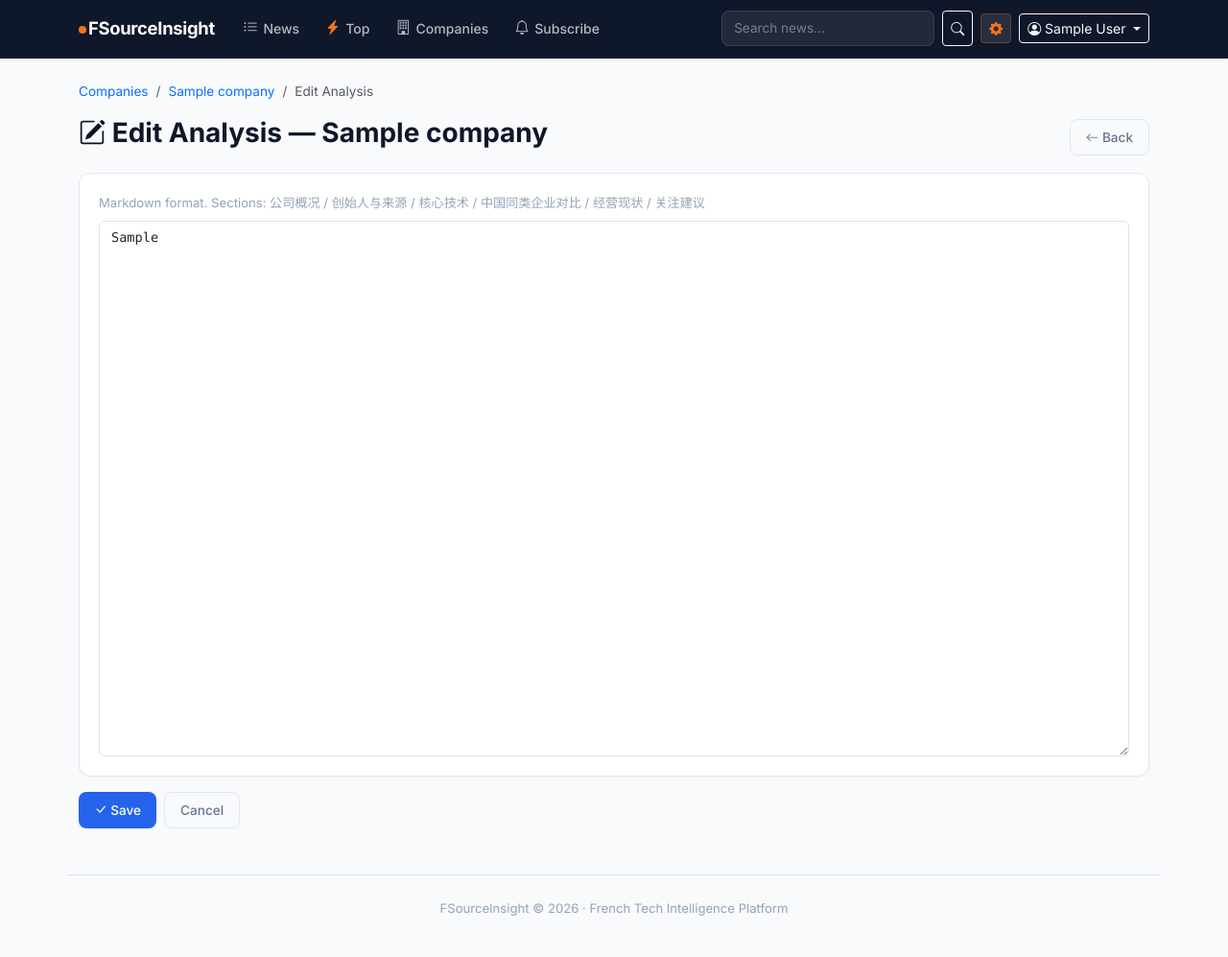
After one commit to zhubinghui/FSourceInsight, a Flask app: a page that uses app/web/templates/company/edit_analysis.html in a window 1280 px wide. The commit adds this page. Shown: the whole page at 96% size. Run offline with Flask 3, Linux system fonts and the light colour scheme; a user stored in the database is signed in; tables that the repository leaves empty hold one stand-in row (values such as "Sample post"); parts of the project's set-up code (start-up, migrations or seed data) failed here and were passed over.

Commit message:
feat: Chinese descriptions, editable analysis, revision history
Map view:
- Company cards now show Chinese one-line description (extracted from
  ai_analysis "公司概况" section via summary_zh property)

Editable AI analysis:
- New edit page (/companies/<slug>/edit-analysis) with monospace
  markdown editor
- "Edit" button on detail page alongside "AI Refresh"
- Admin-only access

Revision history:
- New ai_revision_history JSON field on Company model
- Auto-saves previous version before any update (manual edit,
  AI refresh, or auto-refresh from news pipeline)
- Tracks source: manual-edit / ai-regenerate / auto-refresh
- Keeps last 10 revisions
- Collapsible history view on edit page with timestamps and source badges
- Detail page shows revision count with link to history

Co-Authored-By: Claude Opus 4.6 (1M context) <noreply@anthropic.com>

```diff
--- /dev/null
+++ b/app/web/templates/company/edit_analysis.html
@@ -0,0 +1,62 @@
+{% extends "base.html" %}
+{% block title %}Edit Analysis - {{ company.name }}{% endblock %}
+{% block content %}
+<nav aria-label="breadcrumb" style="font-size: 0.85rem;">
+    <ol class="breadcrumb">
+        <li class="breadcrumb-item"><a href="{{ url_for('company.index') }}" class="text-decoration-none">Companies</a></li>
+        <li class="breadcrumb-item"><a href="{{ url_for('company.detail', slug=company.slug) }}" class="text-decoration-none">{{ company.name }}</a></li>
+        <li class="breadcrumb-item active">Edit Analysis</li>
+    </ol>
+</nav>
+
+<div class="d-flex justify-content-between align-items-center mb-3">
+    <h3 style="font-weight: 700;"><i class="bi bi-pencil-square"></i> Edit Analysis — {{ company.name }}</h3>
+    <a href="{{ url_for('company.detail', slug=company.slug) }}" class="btn btn-fs-ghost btn-sm"><i class="bi bi-arrow-left"></i> Back</a>
+</div>
+
+<form method="post">
+    <input type="hidden" name="csrf_token" value="{{ csrf_token() }}">
+    <div class="card card-fs mb-3">
+        <div class="card-body">
+            <div class="mb-2 text-fs-muted" style="font-size: 0.82rem;">
+                Markdown format. Sections: 公司概况 / 创始人与来源 / 核心技术 / 中国同类企业对比 / 经营现状 / 关注建议
+            </div>
+            <textarea name="ai_analysis" class="form-control" rows="25" style="font-family: 'SF Mono', Monaco, Menlo, monospace; font-size: 0.85rem; line-height: 1.6;">{{ company.ai_analysis or '' }}</textarea>
+        </div>
+    </div>
+    <div class="d-flex gap-2">
+        <button type="submit" class="btn btn-fs-primary"><i class="bi bi-check-lg"></i> Save</button>
+        <a href="{{ url_for('company.detail', slug=company.slug) }}" class="btn btn-fs-ghost">Cancel</a>
+    </div>
+</form>
+
+{% if company.ai_revision_history %}
+<div class="mt-4">
+    <h5 style="font-weight: 600;"><i class="bi bi-clock-history"></i> Revision History ({{ company.ai_revision_history | length }})</h5>
+    {% for rev in company.ai_revision_history | reverse %}
+    <div class="card card-fs mb-2">
+        <div class="card-body py-2 px-3">
+            <div class="d-flex justify-content-between align-items-center">
+                <span class="text-fs-muted" style="font-size: 0.8rem;">
+                    {{ rev.timestamp[:19] }} &middot;
+                    {% if rev.source == 'manual-edit' %}
+                    <span class="badge bg-info-subtle text-info" style="font-size: 0.68rem;">Manual Edit</span>
+                    {% elif rev.source == 'auto-refresh' %}
+                    <span class="badge bg-warning-subtle text-warning" style="font-size: 0.68rem;">Auto Refresh</span>
+                    {% elif rev.source == 'ai-regenerate' %}
+                    <span class="badge bg-success-subtle text-success" style="font-size: 0.68rem;">AI Regenerate</span>
+                    {% endif %}
+                </span>
+                <button class="btn btn-sm btn-outline-secondary" type="button" data-bs-toggle="collapse" data-bs-target="#rev-{{ loop.index }}">
+                    <i class="bi bi-eye"></i>
+                </button>
+            </div>
+            <div class="collapse mt-2" id="rev-{{ loop.index }}">
+                <pre class="bg-fs-muted p-2 rounded" style="font-size: 0.78rem; white-space: pre-wrap; max-height: 300px; overflow-y: auto;">{{ rev.content }}</pre>
+            </div>
+        </div>
+    </div>
+    {% endfor %}
+</div>
+{% endif %}
+{% endblock %}
--- a/app/web/templates/company/index.html
+++ b/app/web/templates/company/index.html
@@ -108,10 +108,10 @@
                             {{ company.name }}
                         </div>
 
-                        {# One-line description #}
-                        {% if company.description %}
+                        {# One-line Chinese description #}
+                        {% if company.summary_zh %}
                         <div class="mt-1" style="font-size: 0.72rem; color: var(--fs-text-secondary); line-height: 1.3; display: -webkit-box; -webkit-line-clamp: 2; -webkit-box-orient: vertical; overflow: hidden;">
-                            {{ company.description | truncate(80, True) }}
+                            {{ company.summary_zh | truncate(60, True) }}
                         </div>
                         {% endif %}
 
--- a/app/web/views/company.py
+++ b/app/web/views/company.py
@@ -222,6 +222,11 @@ def generate_analysis(slug):
 
     try:
         from app.llm.client import LLMClient
+        from app.llm.tasks import _save_revision
+
+        # Save old version to revision history
+        _save_revision(company, source='ai-regenerate')
+
         client = LLMClient()
         analysis = client.analyze_company(
             name=company.name,
@@ -240,6 +245,34 @@ def generate_analysis(slug):
         flash(f'Analysis failed: {e}', 'error')
 
     return redirect(url_for('company.detail', slug=slug))
+
+
+@company_bp.route('/<slug>/edit-analysis', methods=['GET', 'POST'])
+@login_required
+def edit_analysis(slug):
+    """Manually edit AI analysis for a company (admin only)."""
+    if not current_user.is_admin:
+        flash('Admin access required.', 'error')
+        return redirect(url_for('company.detail', slug=slug))
+
+    company = Company.query.filter_by(slug=slug).first_or_404()
+
+    if request.method == 'POST':
+        from app.llm.tasks import _save_revision
+
+        # Save old version to revision history
+        _save_revision(company, source='manual-edit')
+
+        company.ai_analysis = request.form.get('ai_analysis', '')
+        company.ai_analysis_at = datetime.utcnow()
+        db.session.commit()
+        flash(f'Analysis for {company.name} updated.', 'success')
+        return redirect(url_for('company.detail', slug=slug))
+
+    return render_template(
+        'company/edit_analysis.html',
+        company=company,
+    )
 
 
 def _get_sentiment_trend(company_id: int) -> dict:
```
Also changed, not shown: app/llm/tasks.py (+17 -0 lines), app/models/company.py (+14 -1 lines), app/web/templates/company/detail.html (+21 -4 lines), migrations/versions/0dae407b3532_add_ai_revision_history.py (added, +32 -0 lines).
